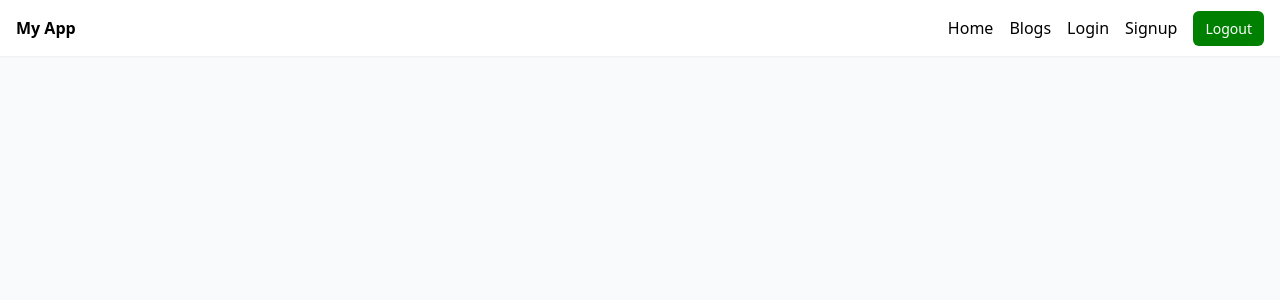
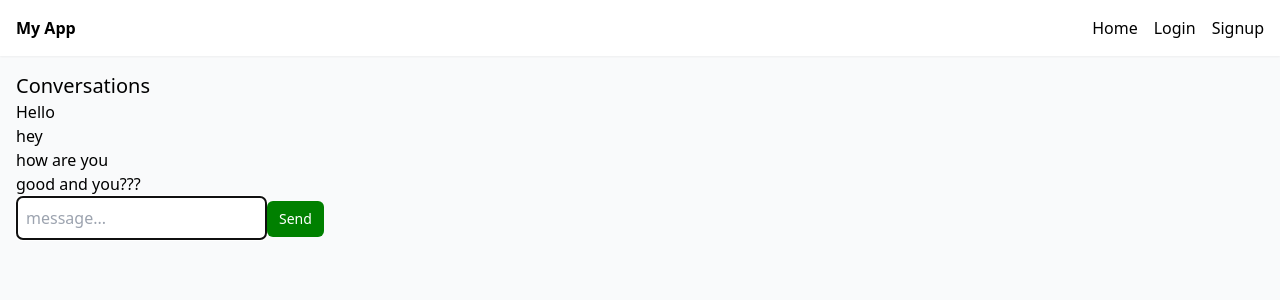
Before and after one commit to fabienChn/nuxt-app, a Nuxt app: page /conversations in a window 1280 px wide. Shown: the top 300 px of the page. Built offline with nearby package versions, Linux system fonts and the light colour scheme; no server answers.

Commit message:
auth wip, conversations wip, sign up name

```diff
--- a/composables/useAuth.js
+++ b/composables/useAuth.js
@@ -1,23 +1,28 @@
 export default function useAuth() {
-  const authCookie = useCookie('auth', { sameSite: true });
+  const initAuth = (data) => {
+    const authCookie = useCookie('auth', { sameSite: true });
 
-  const auth = useState('auth', () => authCookie.value);
-
-  const initAuth = (data) => {
     authCookie.value = JSON.stringify(data);
-
-    auth.value = data;
   };
 
   const resetAuth = () => {
+    const authCookie = useCookie('auth');
+
     authCookie.value = null;
+  };
 
-    auth.value = null;
-  }
+  const getAuth = () => {
+    return useCookie('auth');
+  };
+
+  const getIsLoggedIn = () => {
+    return Boolean(useCookie('auth')?.value?.id);
+  };
 
   return {
-    auth,
-    isLoggedIn: Boolean(auth?.value?.id),
+    isLoggedIn: getIsLoggedIn(),
+    getIsLoggedIn,
+    getAuth,
     initAuth,
     resetAuth,
   };
--- a/layouts/default.vue
+++ b/layouts/default.vue
@@ -5,10 +5,13 @@
         <NuxtLink to="/" class="font-bold">My App</NuxtLink>
         <ul class="flex gap-4">
           <li><NuxtLink to="/">Home</NuxtLink></li>
-          <li><NuxtLink to="/blogs">Blogs</NuxtLink></li>
-          <li><NuxtLink to="/login">Login</NuxtLink></li>
-          <li><NuxtLink to="/signup">Signup</NuxtLink></li>
-          <li><NuxtLink @click="logout" class="btn cursor-pointer">Logout</NuxtLink></li>
+          <li v-if="getIsLoggedIn()"><NuxtLink to="/conversations">Conversations</NuxtLink></li>
+          <li v-if="getIsLoggedIn()"><NuxtLink to="/blogs">Blogs</NuxtLink></li>
+          <li v-if="!getIsLoggedIn()"><NuxtLink to="/login">Login</NuxtLink></li>
+          <li v-if="!getIsLoggedIn()"><NuxtLink to="/signup">Signup</NuxtLink></li>
+          <li v-if="getIsLoggedIn()">
+            <NuxtLink @click="logout" class="btn cursor-pointer">Logout</NuxtLink>
+          </li>
         </ul>
       </nav>
       </header>
@@ -21,7 +24,7 @@
 
 <script setup>
   const { apiUrl } = useRuntimeConfig().public;
-  const { resetAuth } = useAuth();
+  const { getIsLoggedIn, resetAuth } = useAuth();
 
   async function logout() {
     await useFetch(`${apiUrl}/logout`, {
--- a/pages/blogs/index.vue
+++ b/pages/blogs/index.vue
@@ -17,7 +17,7 @@
 <script setup>
   definePageMeta({
     middleware: 'auth',
-  })
+  });
 
   const { apiUrl } = useRuntimeConfig().public;
   const { data: blogs, error } = await useFetch(`${apiUrl}/blogs`, {
--- /dev/null
+++ b/pages/conversations/[id].vue
@@ -0,0 +1,65 @@
+<template>
+  <div>
+    <h2 class="text-xl">Messages with {TODO}</h2>
+
+    <div v-for="message in messages" :key="message">
+      <p>{{ message }}</p>
+    </div>
+
+    <input v-model="inputValue" placeholder="message..." @keydown.enter="sendMessage" autofocus />
+    <button class="btn" @click="sendMessage">Send</button>
+  </div>
+</template>
+
+<script setup>
+  definePageMeta({
+    middleware: 'auth',
+  });
+
+  const { id } = useRoute().params;
+  const { apiUrl } = useRuntimeConfig().public;
+
+  fetchMessages();
+
+  const { $socketioClient } = useNuxtApp();
+
+  const inputValue = ref('');
+  const messages = ref([
+    'Hello',
+    'hey',
+    'how are you',
+    'good and you???',
+  ])
+
+  const { io } = $socketioClient;
+  const socket = io(apiUrl, { withCredentials: true });
+
+  socket.on('message', (message) => {
+    messages.value.push(message);
+  });
+
+  function sendMessage() {
+    socket.emit('chatMessage', inputValue.value);
+    inputValue.value = '';
+  }
+
+  async function fetchMessages() {
+    const { data, error } = await useFetch(`${apiUrl}/conversations/${id}`, {
+      credentials: 'include',
+      key: id,
+    });
+
+    if (error?.value) {
+      console.log('ERRORRRR', error?.value?.statusCode);
+    }
+
+    if (error?.value?.statusCode === 401) {
+      console.log(error);
+      // navigateTo('/login');
+    }
+
+    console.log({ data });
+
+    return data;
+  }
+</script>
--- /dev/null
+++ b/pages/conversations/index.vue
@@ -0,0 +1,58 @@
+<template>
+  <div>
+    <h2 class="text-xl">Conversations</h2>
+
+    <div v-for="message in messages" :key="message">
+      <p>{{ message }}</p>
+    </div>
+
+    <input v-model="inputValue" placeholder="message..." @keydown.enter="sendMessage" autofocus />
+    <button class="btn" @click="sendMessage">Send</button>
+  </div>
+</template>
+
+<script setup>
+  definePageMeta({
+    middleware: 'auth',
+  });
+
+  const { apiUrl } = useRuntimeConfig().public;
+
+  fetchConversations();
+
+  const { $socketioClient } = useNuxtApp();
+
+  const inputValue = ref('');
+  const messages = ref([
+    'Hello',
+    'hey',
+    'how are you',
+    'good and you???',
+  ])
+
+  const { io } = $socketioClient;
+  const socket = io(apiUrl, { withCredentials: true });
+
+  socket.on('message', (message) => {
+    messages.value.push(message);
+  });
+
+  function sendMessage() {
+    socket.emit('chatMessage', inputValue.value);
+    inputValue.value = '';
+  }
+
+  async function fetchConversations() {
+    const { data: conversations, error } = await useFetch(`${apiUrl}/conversations`, {
+      credentials: 'include',
+    });
+
+    if (error?.value?.statusCode === 401) {
+      navigateTo('/login');
+    }
+
+    console.log({ conversations });
+
+    return conversations;
+  }
+</script>
--- a/pages/index.vue
+++ b/pages/index.vue
@@ -3,37 +3,5 @@
     <h2 class="text-xl">Index</h2>
 
     <p>This project should become a messaging app.</p>
-
-    <div v-for="message in messages" :key="message">
-      <p>{{ message }}</p>
-    </div>
-
-    <input v-model="inputValue" placeholder="message..." @keydown.enter="sendMessage" autofocus />
-    <button class="btn" @click="sendMessage">Send</button>
   </div>
 </template>
-
-<script setup>
-  const { apiUrl } = useRuntimeConfig().public;
-  const { $socketioClient } = useNuxtApp();
-
-  const inputValue = ref('');
-  const messages = ref([
-    'Hello',
-    'hey',
-    'how are you',
-    'good and you???',
-  ])
-
-  const { io } = $socketioClient;
-  const socket = io(apiUrl, { withCredentials: true });
-
-  socket.on('message', (message) => {
-    messages.value.push(message);
-  });
-
-  function sendMessage() {
-    socket.emit('chatMessage', inputValue.value);
-    inputValue.value = '';
-  }
-</script>
--- a/pages/login.vue
+++ b/pages/login.vue
@@ -27,7 +27,7 @@
   })
 
   const form = ref({
-    email: 'ninja@gmail.com',
+    email: 'fabien@gmail.com',
     password: 'test123',
     errors: {},
   });
--- a/pages/signup.vue
+++ b/pages/signup.vue
@@ -17,6 +17,13 @@
       v-model="form.password"
     />
     <div class="text-red-500">{{ form.errors.password }}</div>
+    <input
+      required
+      placeholder="Name"
+      :class="{'border-red-500': form.errors.name}"
+      v-model="form.name"
+    />
+    <div class="text-red-500">{{ form.errors.name }}</div>
     <button type="submit" class="btn">Sign up</button>
   </form>
 </template>
@@ -27,8 +34,9 @@
   })
 
   const form = ref({
-    email: 'ninja@gmail.com',
+    email: 'fabien@gmail.com',
     password: 'test123',
+    name: 'Fabien',
     errors: {},
   });
 
@@ -44,9 +52,11 @@
 
     const { data } = await useFetch(`${apiUrl}/signup`, {
       method: 'POST',
+      credentials: 'include',
       body: {
         email: form.value.email,
         password: form.value.password,
+        name: form.value.name,
       },
       onResponseError({ response }) {
         form.value.errors = response._data.errors;
```
